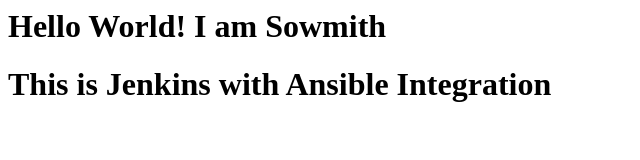
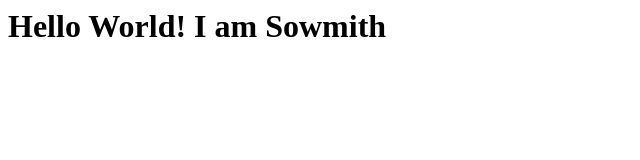
Before and after one commit to sowmithpuvvadi/master, a plain HTML site: page index.html in a window 1280 px wide. Shown: the whole page, without its empty margins (0-640 px from the left). Drawn offline with Linux system fonts and the light colour scheme.

Commit message:
Update index.html

```diff
--- a/index.html
+++ b/index.html
@@ -3,6 +3,5 @@
  </head>
   <body>
    <h1>Hello World! I am Sowmith<h1>
-    <p1>This is Jenkins with Ansible Integration<p1>
  </body>
 </html>
```
